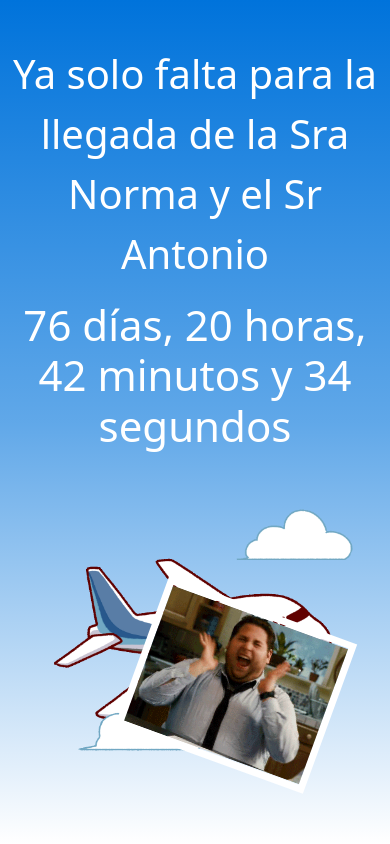
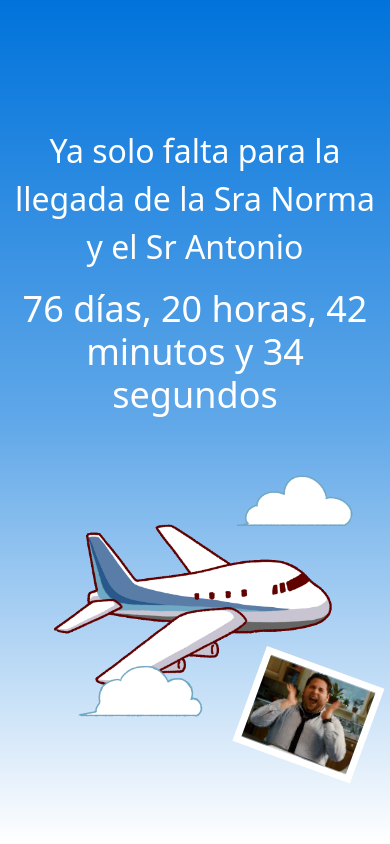
Before and after one commit to jesuseduaardo/visita-familia, a plain HTML site: page index.html in a window 390 px wide. Drawn offline with nearby package versions, Linux system fonts and the light colour scheme.

Commit message:
Se ajusta para mobile

```diff
--- a/css/style.css
+++ b/css/style.css
@@ -20,11 +20,11 @@ body {
 }
 
 #main p {
-    font-size: 40px;
+    font-size: 32px;
 }
 
 #main h3 {
-    font-size: 42px;
+    font-size: 36px;
     margin-top: 0px;
 }
 
@@ -39,10 +39,10 @@ body {
 }
 
 .celebrate #happy {
-    width: 200px;
+    width: 125px;
     position: absolute;
-    bottom: 35px;
-    right: 35px;
+    bottom: 0px;
+    right: 0px;
     transform: rotate(20deg);
     border: 7px solid white;
 }
--- a/index.html
+++ b/index.html
@@ -13,7 +13,7 @@
 <body>
     <div id="main" class="container">
         <div class="row">
-            <div class="col-12">
+            <div class="col-12 pt-5">
                 <p>Ya solo falta para la llegada de la Sra Norma y el Sr Antonio</p>
                 <h3 id="left"></h3>
                 <img src="./img/plane.gif" alt="">
```
